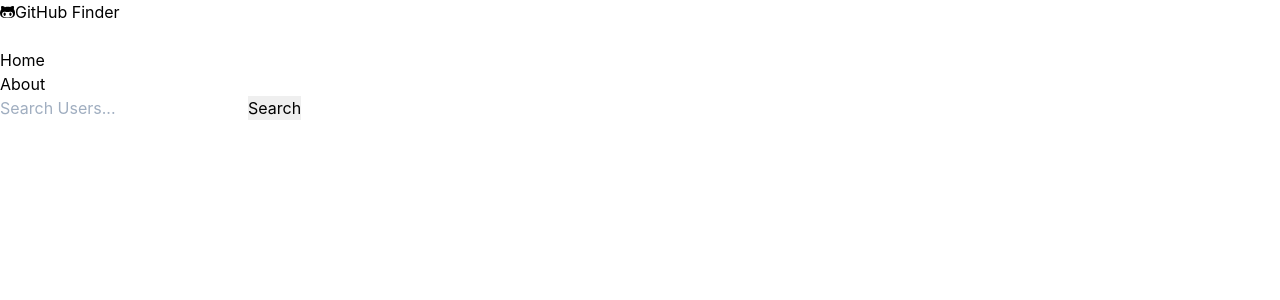
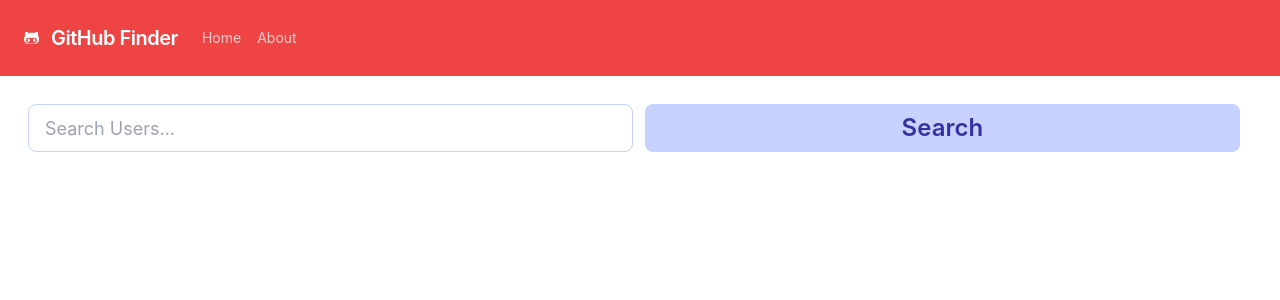
Before and after one commit to abykal/github-finder, a React (Create React App) app: page / in a window 1280 px wide. Shown: the top 300 px of the page. Built offline with nearby package versions, Linux system fonts and the light colour scheme.

Commit message:
Stylings

```diff
--- a/public/index.html
+++ b/public/index.html
@@ -11,7 +11,7 @@
     />
     <link rel="apple-touch-icon" href="%PUBLIC_URL%/logo192.png" />
     <link rel="manifest" href="%PUBLIC_URL%/manifest.json" />
-    <link rel="stylesheet" href="https://cdnjs.cloudflare.com/ajax/libs/tailwindcss/1.2.0/base.min.css"/>
+    <link href="https://unpkg.com/tailwindcss@^1.2/dist/tailwind.min.css" rel="stylesheet">
     <script src="https://cdnjs.cloudflare.com/ajax/libs/font-awesome/5.12.1/js/all.min.js"></script>
     <title>GitHub Finder</title>
   </head>
--- a/src/components/About.js
+++ b/src/components/About.js
@@ -3,9 +3,11 @@ import React, { Fragment } from 'react'
 const About = () => {
   return (
     <Fragment>
-      <h1 className="text-gray-600">About this App</h1>
-      <p className="text-gray-800">App to search GitHub users</p>
-      <p className="text-red-400">Version: 0.2.0</p>
+      <p className="text-gray-600 text-4xl mt-10">About this App</p>
+      <hr />
+      <p className="text-gray-800 mt-5 text-xl">App to search GitHub users</p>
+      <p className="text-red-500 text-sm">Author: Aby Abraham K</p>
+      <p className="text-red-400 text-sm">Version: 0.2.0</p>
     </Fragment>
   )
 }
--- a/src/components/Alert.js
+++ b/src/components/Alert.js
@@ -3,8 +3,8 @@ import React from 'react'
 const Alert = ({ alert }) => {
   return (
     alert !== null && (
-    <div className="p-4 m-2 opacity-75 bg-orange-600 text-white">
-      <i className="fas fa-info-circle"/> {alert.msg}
+    <div className="p-4 m-2 opacity-75 bg-orange-600 text-white font-semibold">
+      <i className="fas fa-info-circle mr-3"/> {alert.msg}
     </div>)
   )
 }
--- a/src/components/Navbar.js
+++ b/src/components/Navbar.js
@@ -3,26 +3,29 @@ import { Link } from 'react-router-dom'
 
 const Navbar = () => {
     return (
-        <nav class="flex items-center justify-between flex-wrap bg-red-500 p-6">
-            <div class="flex items-center flex-shrink-0 text-white mr-6">
-                <i class="fab fa-github-alt"></i>
-                <span class="font-semibold text-xl tracking-tight">GitHub Finder</span>
+        <nav className="flex items-center jusity-between flex-wrap bg-red-500 p-6">
+            <div className="flex items-center flex-shrink-0 text-white mr-6">
+                <i className="fab fa-github-alt mr-3"></i>
+                <span className="font-semibold text-xl tracking-tight">GitHub Finder</span>
             </div>
-            <div class="block lg:hidden">
-                <button class="flex items-center px-3 py-2 border rounded text-red-200 border-red-400 hover:text-white hover:border-white">
-                <svg class="fill-current h-3 w-3" viewBox="0 0 20 20" xmlns="http://www.w3.org/2000/svg"><title>Menu</title><path d="M0 3h20v2H0V3zm0 6h20v2H0V9zm0 6h20v2H0v-2z"/></svg>
+            <div>
+                <div className="block lg:hidden">
+                    <button className="flex items-center px-3 py-2 border rounded text-red-200 border-red-400 hover:text-white hover:border-white">
+                    <svg className="fill-current h-3 w-3" viewBox="0 0 20 20" xmlns="http://www.w3.org/2000/svg"><title>Menu</title><path d="M0 3h20v2H0V3zm0 6h20v2H0V9zm0 6h20v2H0v-2z"/></svg>
                     </button>
                 </div>
-            <div class="w-full block flex-grow lg:flex lg:items-center lg:w-auto">
-                <ul class="text-sm lg:flex-grow">
-                    <li class="block mt-4 lg:inline-block lg:mt-0 text-red-200 hover:text-white mr-4">
+                <div className="w-full block flex-grow lg:flex lg:items-center lg:w-auto">
+                    <ul className="text-sm lg:flex-grow">
+                        <li className="block mt-4 lg:inline-block lg:mt-0 text-red-200 hover:text-white mr-4">
                             <Link to="/">Home</Link>
                         </li>
-                    <li class="block mt-4 lg:inline-block lg:mt-0 text-red-200 hover:text-white">
+                        <li className="block mt-4 lg:inline-block lg:mt-0 text-red-200 hover:text-white">
                             <Link to="/about">About</Link>
                         </li>
                     </ul>
                 </div>
+            </div>
+
         </nav>
     )
 }
--- a/src/components/Search.js
+++ b/src/components/Search.js
@@ -23,25 +23,27 @@ export class Search extends Component {
 
     return (
       <div>
-        <form onSubmit={this.onSubmit} className="block w-full p-3 text-lg border-2">
+        <form onSubmit={this.onSubmit} className="flex flex-row w-full p-3 text-lg">
           <input
             type='text'
             name='text'
             placeholder='Search Users...'
             value={this.state.text}
             onChange={this.onChange}
+            className="bg-white text-indigo-400 focus:outline-none focus:shadow-outline border border-indigo-200 rounded-lg py-2 px-4 mb-3 mr-3 block w-full appearance-none leading-normal"
           />
           <input
             type='submit'
             value='Search'
-            className="block w-full bg-red-200 text-red-800 mr-1 px-3 py-5 cursor-pointer trans-animation"
+            className="w-full bg-indigo-200 text-indigo-800 text-2xl font-semibold p-2 mb-3 mr-3 cursor-pointer rounded-lg trans-animation"
           />
+          {showClear && (
+            <button className="w-full bg-indigo-200 text-indigo-800 text-2xl font-semibold p-2 mb-3 cursor-pointer rounded-lg trans-animation" onClick={clearUsers}>
+              Clear
+            </button>
+          )}
         </form>
-        {showClear && (
-          <button className="block w-full bg-red-200 text-red-800 mr-1 px-3 py-5 cursor-pointer trans-animation" onClick={clearUsers}>
-            Clear
-          </button>
-        )}
+
       </div>
     );
   }
--- a/src/components/User.js
+++ b/src/components/User.js
@@ -30,56 +30,58 @@ class User extends Component {
 
     return (
       <Fragment>
-        <Link to="/" className="inline-block bg-red-800 text-white p-3 m-2 trans-animation">
+        <Link to="/" className="inline-block bg-indigo-200 text-indigo-800 rounded p-3 m-2 trans-animation">
           Back to Search
         </Link>
         Hireable: {' '}
         {hireable ? (
-          <i className="fas fa-check text-success"/>
+          <i className="fas fa-check text-green-500"/>
         ) : (
           <i className="fas fa-times-circle text-red-800"/>
         )}
-        <div className="p-4 border-2 mx-3 my-0 grid-2">
+        <div className="p-4 border-2 mx-3 my-0 grid-2 rounded">
           <div className="flex flex-col w-full mx-auto justify-center items-center text-center">
             <img src={avatar_url} className="rounded-full w-40" alt=''/>
-            <h1>{name}</h1>
-            <p>Location: {location}</p>
-          </div>
+            <h1 className="text-2xl text-indigo-600 font-semibold my-2">{name}</h1>
+            <p><Fragment>
+                  <span className="text-gray-500">Location: </span> <strong className="text-gray-700">{location}</strong>
+                </Fragment></p>
+
           <div>
             {bio && (
               <Fragment>
-                <h3>Bio</h3>
-                <p>{bio}</p>
+                <p className="mt-3 mb-4 text-indigo-600 font-semibold">{bio}</p>
               </Fragment>
             )}
-            <a href={html_url} className="my-1 bg-red-800 text-white p-3 m-2 trans-animation">Visit Github Profile</a>
+            <a href={html_url} className="my-3 bg-indigo-200 text-indigo-800 rounded p-3 m-4 trans-animation">Visit Github Profile</a>
             <ul>
-              <li>{login && (
+              <li className="mb-2 mt-4">{login && (
                 <Fragment>
-                  <strong>Username: </strong> {login}
+                  <span className="text-gray-500">Username: </span> <strong className="text-gray-700">{login}</strong>
                 </Fragment>
               )}</li>
-              <li>{company && (
+              <li className="my-2">{company && (
                 <Fragment>
-                  <strong>Company: </strong> {company}
+                  <span className="text-gray-500">Company: </span> <strong className="text-gray-700">{company}</strong>
                 </Fragment>
               )}</li>
               <li></li>
-              <li>
+              <li className="my-2">
                 {blog && (
                   <Fragment>
-                    <strong>Website: </strong> {blog}
+                    <span className="text-gray-500">Website: </span> <strong className="text-gray-700">{blog}</strong>
                   </Fragment>
                 )}
               </li>
             </ul>
           </div>
+          </div>
         </div>
-        <div className="text-center p-4 border-2 mx-3 my-0">
-          <div className="inline-block font-sm px-1 py-3 text-center bg-blue-500 text-red-800 rounded m-2">Followers: {followers}</div>
-          <div className="inline-block font-sm px-1 py-3 text-center bg-green-500 text-red-800 rounded m-2">Following: {following}</div>
-          <div className="inline-block font-sm px-1 py-3 text-center bg-indigo-500 text-red-800 rounded m-2">Public Repos: {public_repos}</div>
-          <div className="inline-block font-sm px-1 py-3 text-center bg-orange-500 text-red-800 rounded m-2">Public Gists: {public_gists}</div>
+        <div className="text-center p-4 border-2 mx-3 my-2 rounded">
+          <div className="inline-block font-sm px-3 py-1 font-semibold text-center bg-blue-500 text-white rounded m-2">Followers: {followers}</div>
+          <div className="inline-block font-sm px-3 py-1 font-semibold text-center bg-green-500 text-white rounded m-2">Following: {following}</div>
+          <div className="inline-block font-sm px-3 py-1 font-semibold text-center bg-indigo-500 text-white rounded m-2">Public Repos: {public_repos}</div>
+          <div className="inline-block font-sm px-3 py-1 font-semibold text-center bg-orange-500 text-white rounded m-2">Public Gists: {public_gists}</div>
         </div>
       </Fragment>
     )
--- a/src/components/UserItem.js
+++ b/src/components/UserItem.js
@@ -3,12 +3,15 @@ import { Link } from 'react-router-dom'
 
 const UserItem = ({ user: {login, avatar_url, html_url} }) => {
   return (
-    <div className="p-4 border rounded shadow mx-3">
-      <img src={avatar_url} alt='' className="rounded-full w-4"/>
-      <h3>{login}</h3>
-      <div>
-        <Link to={`/user/${login}`} className="inline-block bg-red-200 px-2 py-5 mr-2 cursor-pointer outline-none my-1">More</Link>
+    <div className="flex flex-row p-4 items-center border rounded mx-3 bg-red-100 overflow-hidden transition-shadow hover:shadow-lg">
+      <img src={avatar_url} alt='' className="rounded-full w-16 h-16"/>
+      <div className="ml-5 flex flex-col jusitfy-between">
+        <h3 className="text-3xl font-semibold leading-loose text-indigo-600">{login}</h3>
+        <div>
+          <Link to={`/user/${login}`} className="inline-block bg-indigo-200 text-indigo-800 py-1 px-2 rounded-lg cursor-pointer outline-none">More</Link>
+        </div>
       </div>
+
     </div>
   )
 }
--- a/src/index.css
+++ b/src/index.css
@@ -13,5 +13,9 @@ code {
 }
 
 .trans-animation {
-  transition: opacity 0.2s ease-in;
+  transition: opacity margin 0.2s ease-in;
 }
+
+input:focus {
+  outline:none !important;
+}
```
Lines whose indentation alone changed are shown as unchanged.
